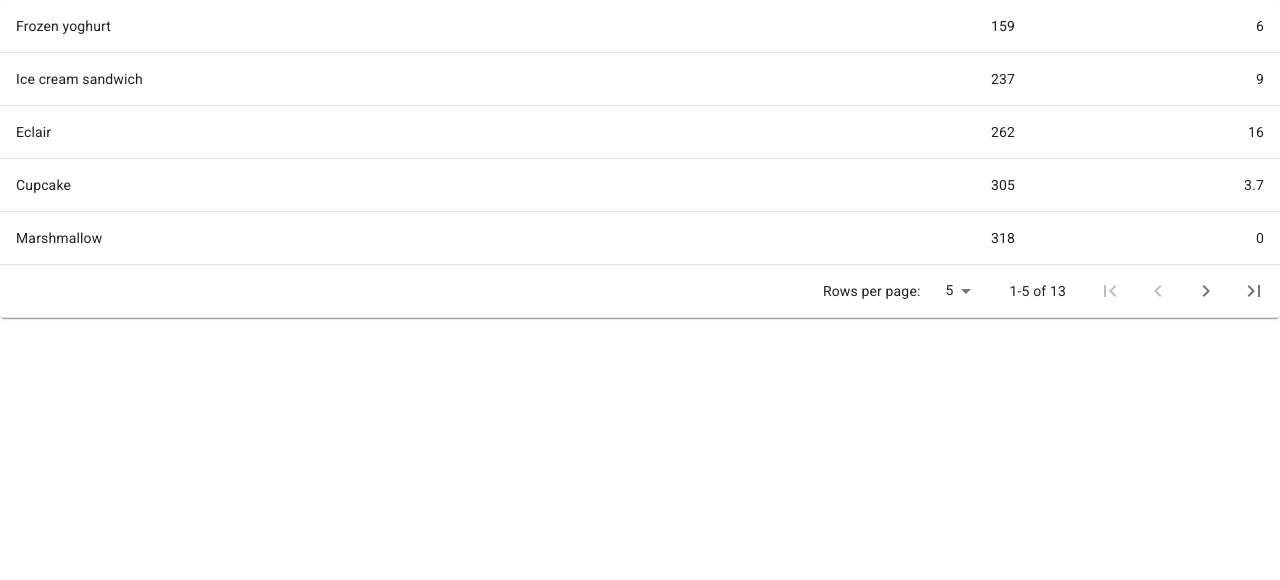
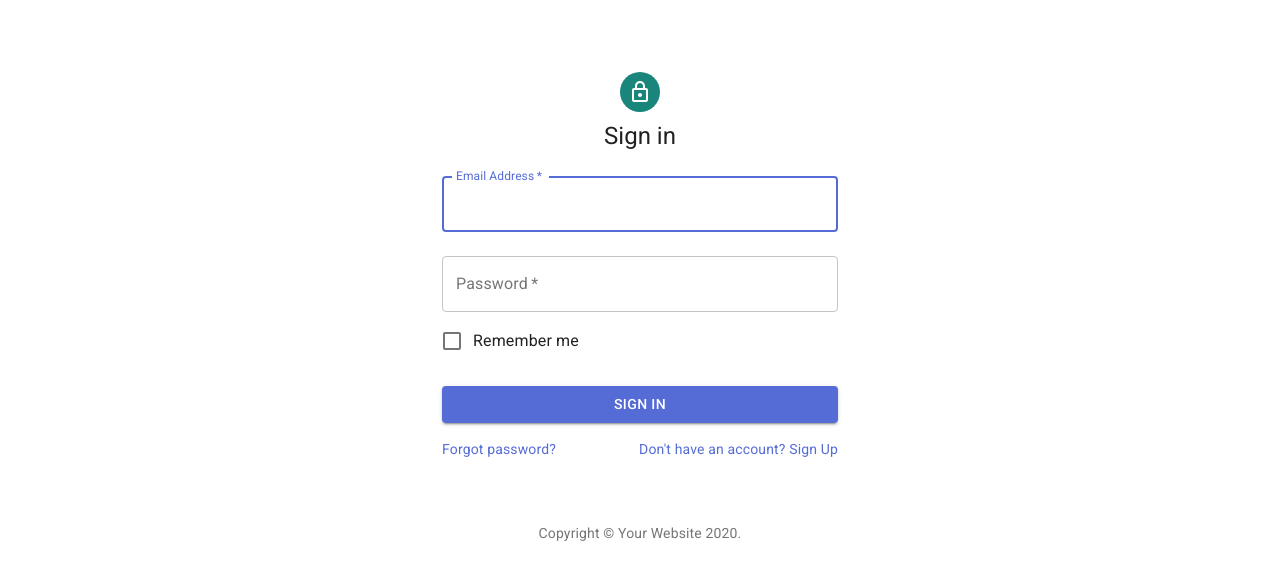
Before and after one commit to proponar/dida-entry, a React (Create React App) app: page / in a window 1280 px wide. Shown: the top 580 px of the page. Built offline with nearby package versions, Linux system fonts and the light colour scheme.

Commit message:
Implement singin + listing of VMs.

```diff
--- a/package.json
+++ b/package.json
@@ -10,11 +10,13 @@
   },
   "dependencies": {
     "axios": "latest",
+    "base64-js": "latest",
     "@material-ui/core": "latest",
     "@material-ui/icons": "latest",
     "clsx": "latest",
     "react": "latest",
     "react-dom": "latest",
+    "react-router-dom": "latest",
     "react-scripts": "latest"
   },
   "browserslist": {
--- a/src/App.js
+++ b/src/App.js
@@ -1,4 +1,12 @@
 import React from 'react';
+
+import {
+  BrowserRouter as Router,
+  Switch,
+  Route,
+  //Link
+} from "react-router-dom";
+
 import Container from '@material-ui/core/Container';
 import Typography from '@material-ui/core/Typography';
 import Box from '@material-ui/core/Box';
@@ -21,11 +29,18 @@ const Copyright = () => {
 }
 
 const App = () => {
-  return <Listing />;
-}
-
-const App3 = () => {
-  return <SignIn />;
+	return (
+		<Router>
+ 			<Switch>
+				<Route path="/vms">
+  				<Listing />;
+				</Route>
+				<Route path="/">
+					 <SignIn />
+				</Route>
+			</Switch>
+		</Router>
+	);
 }
 
 const App2 = () => {
--- a/src/Listing.js
+++ b/src/Listing.js
@@ -1,5 +1,7 @@
-import React from 'react';
+import React, { useEffect, useState } from 'react';
 import PropTypes from 'prop-types';
+import axios from 'axios';
+
 import { makeStyles, useTheme } from '@material-ui/core/styles';
 import Table from '@material-ui/core/Table';
 import TableBody from '@material-ui/core/TableBody';
@@ -14,6 +16,8 @@ import FirstPageIcon from '@material-ui/icons/FirstPage';
 import KeyboardArrowLeft from '@material-ui/icons/KeyboardArrowLeft';
 import KeyboardArrowRight from '@material-ui/icons/KeyboardArrowRight';
 import LastPageIcon from '@material-ui/icons/LastPage';
+
+import { baseUrl } from './config';
 
 const useStyles1 = makeStyles(theme => ({
   root: {
@@ -80,26 +84,6 @@ TablePaginationActions.propTypes = {
   rowsPerPage: PropTypes.number.isRequired,
 };
 
-function createData(name, calories, fat) {
-  return { name, calories, fat };
-}
-
-const rows = [
-  createData('Cupcake', 305, 3.7),
-  createData('Donut', 452, 25.0),
-  createData('Eclair', 262, 16.0),
-  createData('Frozen yoghurt', 159, 6.0),
-  createData('Gingerbread', 356, 16.0),
-  createData('Honeycomb', 408, 3.2),
-  createData('Ice cream sandwich', 237, 9.0),
-  createData('Jelly Bean', 375, 0.0),
-  createData('KitKat', 518, 26.0),
-  createData('Lollipop', 392, 0.2),
-  createData('Marshmallow', 318, 0),
-  createData('Nougat', 360, 19.0),
-  createData('Oreo', 437, 18.0),
-].sort((a, b) => (a.calories < b.calories ? -1 : 1));
-
 const useStyles2 = makeStyles({
   table: {
     minWidth: 500,
@@ -107,9 +91,21 @@ const useStyles2 = makeStyles({
 });
 
 export default function Listing() {
+  const [rows, setRows] = useState([]);
+
+  useEffect(() => {
+		axios.get(baseUrl + 'vms?expand=resources&attributes=name,vendor,ipaddresses', {
+			headers: {
+				'X-Auth-Token': window.localStorage.getItem('auth-token')
+			}
+		}).then(response => {
+      setRows(response.data.resources);
+    });
+  }, []);
+
   const classes = useStyles2();
   const [page, setPage] = React.useState(0);
-  const [rowsPerPage, setRowsPerPage] = React.useState(5);
+  const [rowsPerPage, setRowsPerPage] = React.useState(10);
 
   const emptyRows = rowsPerPage - Math.min(rowsPerPage, rows.length - page * rowsPerPage);
 
@@ -134,8 +130,8 @@ export default function Listing() {
               <TableCell component="th" scope="row">
                 {row.name}
               </TableCell>
-              <TableCell align="right">{row.calories}</TableCell>
-              <TableCell align="right">{row.fat}</TableCell>
+              <TableCell align="right">{row.vendor}</TableCell>
+              <TableCell align="right">{row.ipaddresses.join(', ')}</TableCell>
             </TableRow>
           ))}
 
@@ -148,7 +144,7 @@ export default function Listing() {
         <TableFooter>
           <TableRow>
             <TablePagination
-              rowsPerPageOptions={[5, 10, 25, { label: 'All', value: -1 }]}
+              rowsPerPageOptions={[10, 25, 50, { label: 'All', value: -1 }]}
               colSpan={3}
               count={rows.length}
               rowsPerPage={rowsPerPage}
--- a/src/SignIn.js
+++ b/src/SignIn.js
@@ -1,4 +1,8 @@
-import React from 'react';
+import React, { useState } from 'react';
+import { useHistory } from 'react-router-dom';
+import base64js from 'base64-js'
+import axios from 'axios';
+
 import Avatar from '@material-ui/core/Avatar';
 import Button from '@material-ui/core/Button';
 import CssBaseline from '@material-ui/core/CssBaseline';
@@ -12,6 +16,8 @@ import LockOutlinedIcon from '@material-ui/icons/LockOutlined';
 import Typography from '@material-ui/core/Typography';
 import { makeStyles } from '@material-ui/core/styles';
 import Container from '@material-ui/core/Container';
+
+import { baseUrl } from './config';
 
 function Copyright() {
   return (
@@ -46,8 +52,30 @@ const useStyles = makeStyles(theme => ({
   },
 }));
 
+const base64encode = str => base64js.fromByteArray(new window.TextEncoder('utf-8').encode(str));
+
 export default function SignIn() {
   const classes = useStyles();
+
+	const [login, setLogin] = useState('');
+	const [password, setPassword] = useState('');
+	const history = useHistory();
+
+	const handleLoginSubmit = (event) => {
+		axios.get(baseUrl + 'auth?requester_type=ui',
+			{
+				headers: {
+					//'X-Auth-Token': undefined,
+					'Authorization': 'Basic ' + base64encode([login, password].join(':')),
+				}
+			}
+		).then(response => {
+			window.localStorage.setItem('auth-token', response.data.auth_token);
+			history.push('/vms');
+		});
+
+	  event.preventDefault();
+	}
 
   return (
     <Container component="main" maxWidth="xs">
@@ -59,8 +87,10 @@ export default function SignIn() {
         <Typography component="h1" variant="h5">
           Sign in
         </Typography>
-        <form className={classes.form} noValidate>
+        <form className={classes.form} noValidate onSubmit={handleLoginSubmit}>
           <TextField
+						onChange={e => setLogin(e.target.value)}
+						value={login}
             variant="outlined"
             margin="normal"
             required
@@ -72,6 +102,8 @@ export default function SignIn() {
             autoFocus
           />
           <TextField
+						onChange={e => setPassword(e.target.value)}
+						value={password}
             variant="outlined"
             margin="normal"
             required
--- /dev/null
+++ b/src/config.js
@@ -0,0 +1,2 @@
+// export const baseUrl = 'https://192.168.122.68/api/';
+export const baseUrl = 'http://localhost:3000/api/';
```
Also changed, not shown: 1 other file (tests, documents, lock files or other folders).
